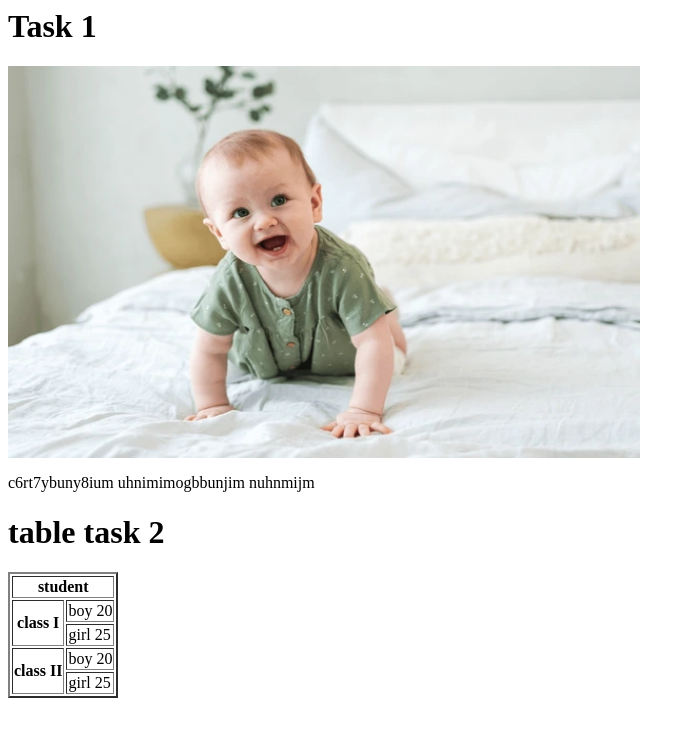
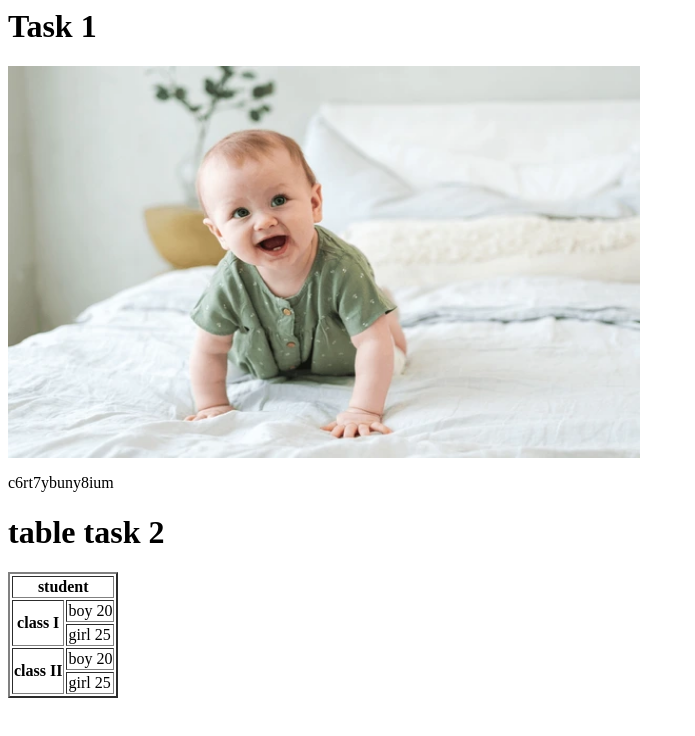
Before and after one commit to Thirisalamuniappan/My-Projects, a plain HTML site: page praveen.html in a window 1280 px wide. Shown: the whole page, without its empty margins (0-695 px from the left). Drawn offline with Linux system fonts and the light colour scheme.

Commit message:
feat : chages in para

```diff
--- a/praveen.html
+++ b/praveen.html
@@ -6,8 +6,7 @@
     <body>
         <img src="photos\trs.webp" alt="baby" width="50%"height="50%">
         <p> c6rt7ybuny8ium
-            uhnimimogbbunjim
-                nuhnmijm
+
             </p>
        <h1 id="a">table task 2</h1>
        <table border="2" >
```
